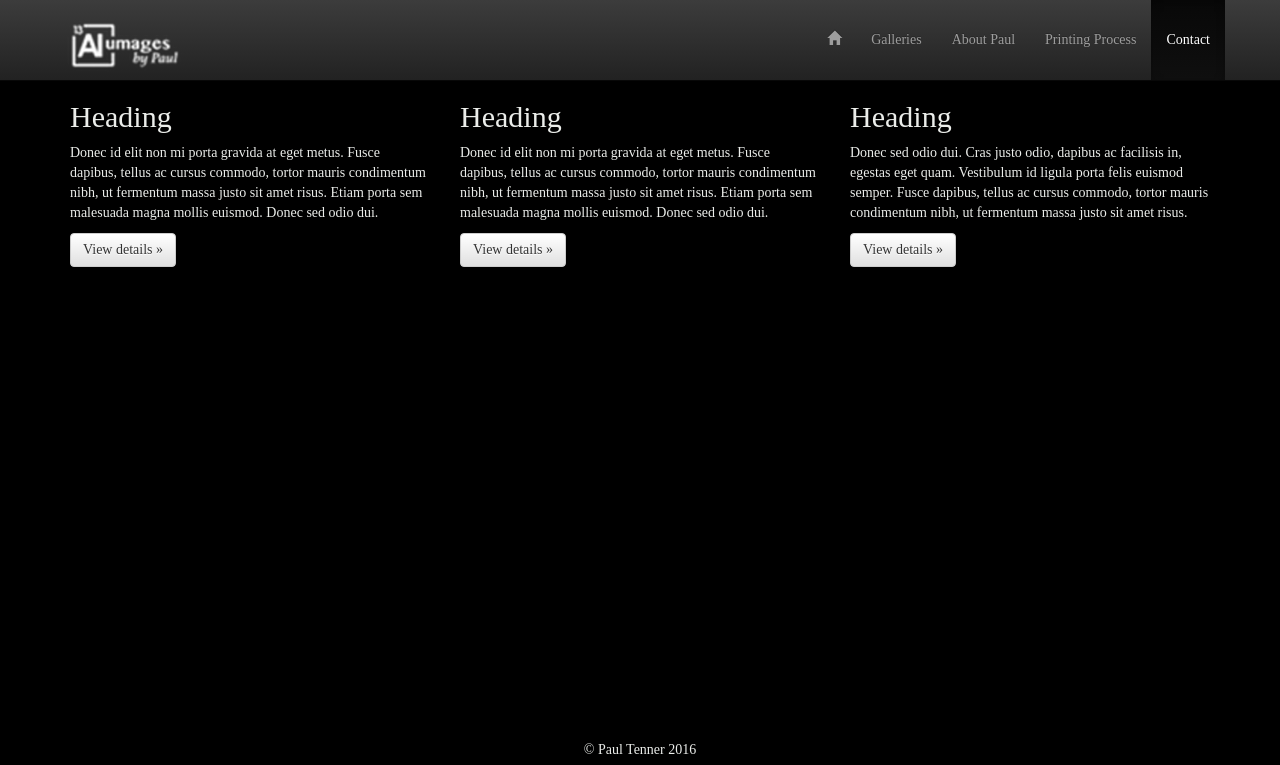
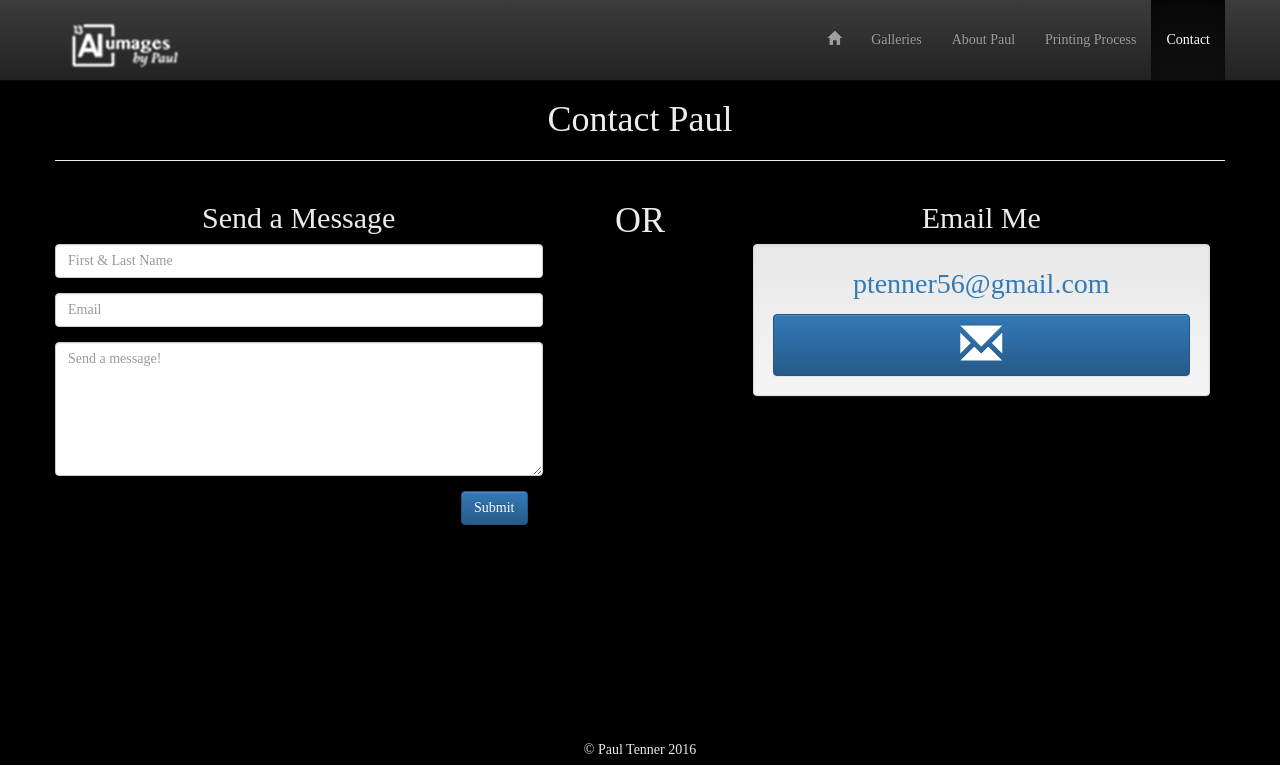
Before and after one commit to kait-schorr/pauls-website-git, a PHP site: page /contact.php in a window 1280 px wide. Shown: the top 765 px of the page. Run offline with PHP 8.4, Linux system fonts and the light colour scheme; data that the repository does not hold is empty; some libraries are stand-ins or nearby versions; some web fonts are replaced.

Commit message:
Added Contact Page
Made a contact form and an email display

```diff
--- a/contact.php
+++ b/contact.php
@@ -3,20 +3,32 @@
 <div class="container">
   <!-- Example row of columns -->
   <div class="row">
-    <div class="col-md-4">
-      <h2>Heading</h2>
-      <p>Donec id elit non mi porta gravida at eget metus. Fusce dapibus, tellus ac cursus commodo, tortor mauris condimentum nibh, ut fermentum massa justo sit amet risus. Etiam porta sem malesuada magna mollis euismod. Donec sed odio dui. </p>
-      <p><a class="btn btn-default" href="#" role="button">View details &raquo;</a></p>
+    <h1 class="text-center">Contact Paul</h1>
+    <hr>
+    <div class="col-md-5 text-center">
+      <h2>Send a Message</h2>
+      <form method="post" action="mailto:kaitlynschorr@gmail.com" enctype="text/plain">
+        <div class="form-group row">
+          <input type="text" class="form-control" id="name_input" aria-describedby="nameHelp" placeholder="First & Last Name">
+        </div>
+        <div class="form-group row">
+          <input type="email" class="form-control" id="email_input" aria-describedby="emailHelp" placeholder="Email">
+        </div>
+        <div class="form-group row">
+          <textarea class="form-control" id="message_input" placeholder="Send a message!" rows="6"></textarea>
+        </div>
+        <button type="submit" class="btn btn-primary pull-right">Submit</button>
+      </form>
     </div>
-    <div class="col-md-4">
-      <h2>Heading</h2>
-      <p>Donec id elit non mi porta gravida at eget metus. Fusce dapibus, tellus ac cursus commodo, tortor mauris condimentum nibh, ut fermentum massa justo sit amet risus. Etiam porta sem malesuada magna mollis euismod. Donec sed odio dui. </p>
-      <p><a class="btn btn-default" href="#" role="button">View details &raquo;</a></p>
+    <div class="col-md-2 text-center" >
+      <h1 style="display: table-cell, vertical-align: middle;">OR</h1>
     </div>
-    <div class="col-md-4">
-      <h2>Heading</h2>
-      <p>Donec sed odio dui. Cras justo odio, dapibus ac facilisis in, egestas eget quam. Vestibulum id ligula porta felis euismod semper. Fusce dapibus, tellus ac cursus commodo, tortor mauris condimentum nibh, ut fermentum massa justo sit amet risus.</p>
-      <p><a class="btn btn-default" href="#" role="button">View details &raquo;</a></p>
+    <div class="col-md-5 text-center">
+      <h2>Email Me</h2>
+      <div class="well">
+        <p><a href="mailto:ptenner56@gmail.com">ptenner56@gmail.com</a></p>
+        <a href="mailto:ptenner56@gmail.com" class="btn btn-primary btn-block"><span class="glyphicon glyphicon-envelope" aria-hidden="true"></span></a>
+      </div>
     </div>
   </div>
 </div>
--- a/css/main.css
+++ b/css/main.css
@@ -253,6 +253,26 @@ body {
 }
 
 /* ==========================================================================
+---WELL
+========================================================================== */
+
+.well {
+  color: black;
+}
+
+.well h2 {
+  border-bottom: solid;
+}
+
+.well p {
+  font-size: 2em;
+}
+
+.well span {
+  font-size: 3em;
+}
+
+/* ==========================================================================
 ---FOOTER
 ========================================================================== */
 
```
